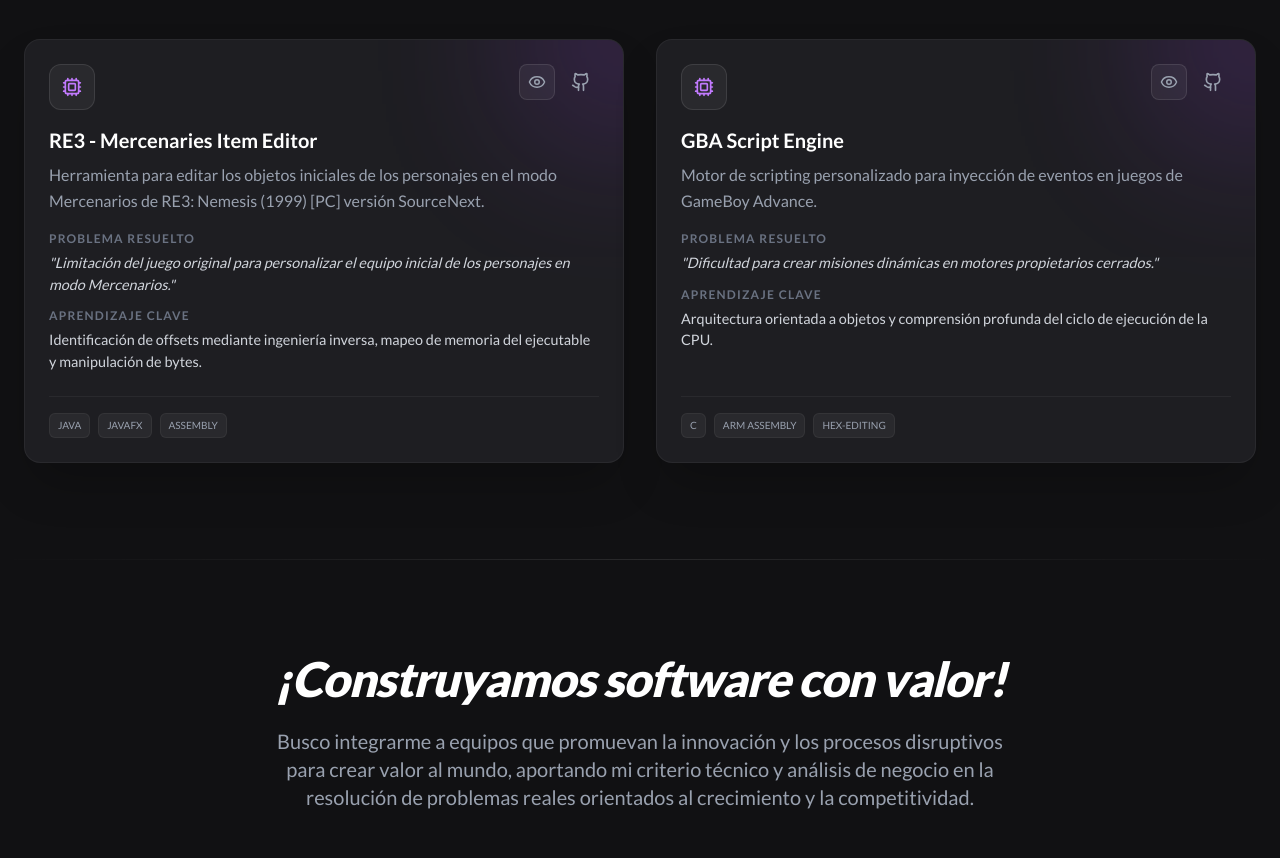
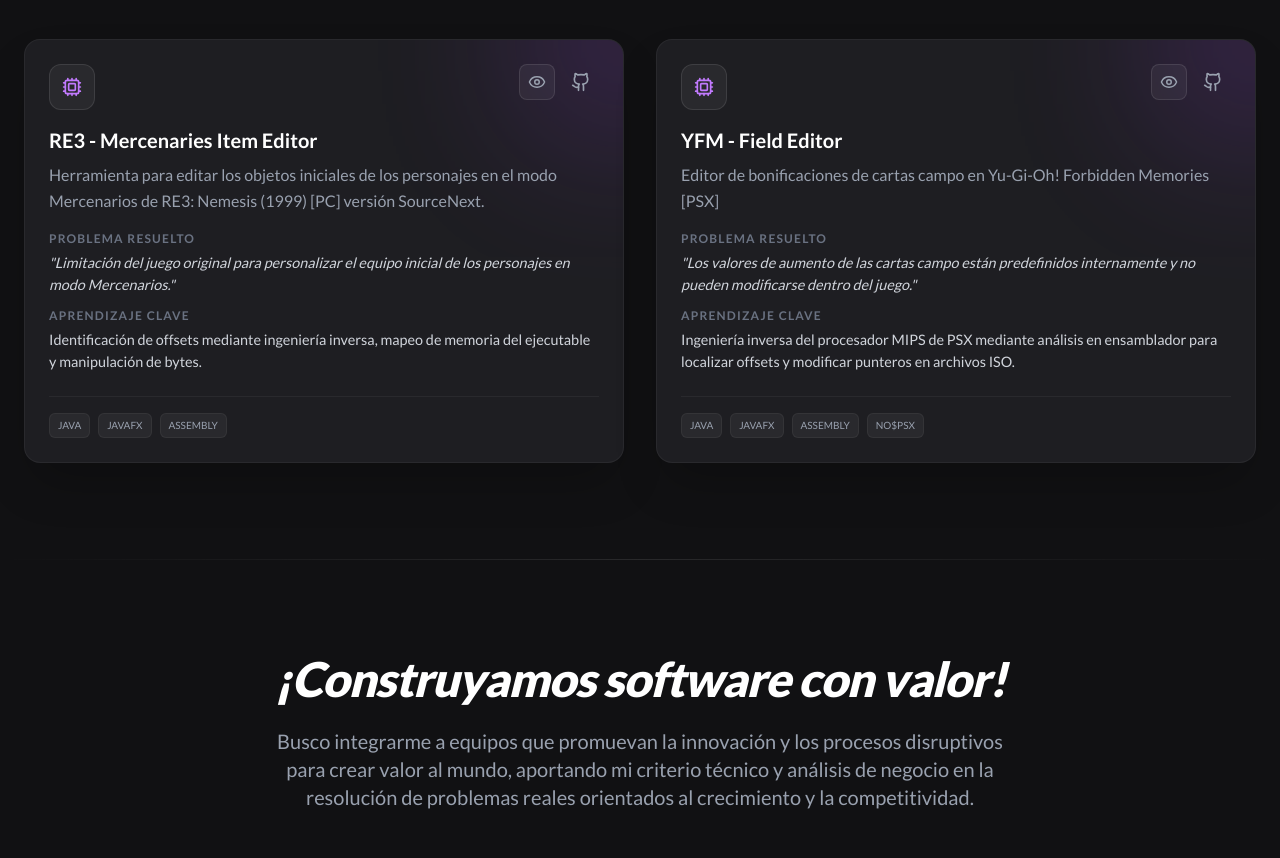
Before and after one commit to jmncamilo/init-portfolio, a Next.js app: page / in a window 1280 px wide. Shown: the part 3300-4158 px from the top of the page. Built offline with nearby package versions, Linux system fonts and the light colour scheme.

Commit message:
feat(landing): add new project in the tech section

```diff
--- a/src/data/projects/projectsData.js
+++ b/src/data/projects/projectsData.js
@@ -46,13 +46,13 @@ export const techProjects = [
         type: "tech"
     },
     {
-        title: "GBA Script Engine",
-        desc: "Motor de scripting personalizado para inyección de eventos en juegos de GameBoy Advance.",
-        problem: "Dificultad para crear misiones dinámicas en motores propietarios cerrados.",
-        learned: "Arquitectura orientada a objetos y comprensión profunda del ciclo de ejecución de la CPU.",
-        stack: ["C", "ARM Assembly", "Hex-Editing"],
+        title: "YFM - Field Editor",
+        desc: "Editor de bonificaciones de cartas campo en Yu-Gi-Oh! Forbidden Memories [PSX]",
+        problem: "Los valores de aumento de las cartas campo están predefinidos internamente y no pueden modificarse dentro del juego.",
+        learned: "Ingeniería inversa del procesador MIPS de PSX mediante análisis en ensamblador para localizar offsets y modificar punteros en archivos ISO.",
+        stack: ["Java", "JavaFX", "Assembly", "NO$PSX"],
         image: "https://images.unsplash.com/photo-1542751371-adc38448a05e?q=80&w=2070&auto=format&fit=crop",
-        github: "#",
+        github: "https://github.com/jmncamilo/yfm-field-editor",
         type: "tech"
     }
 ];
```
